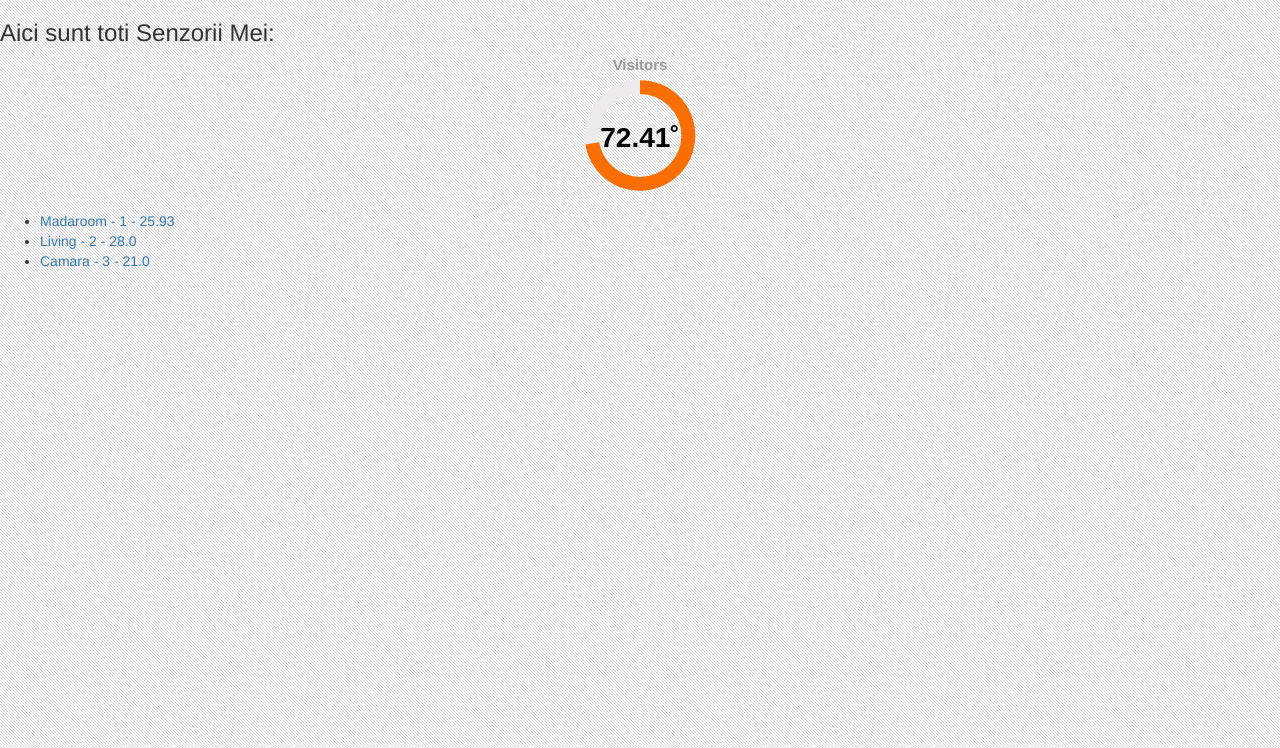
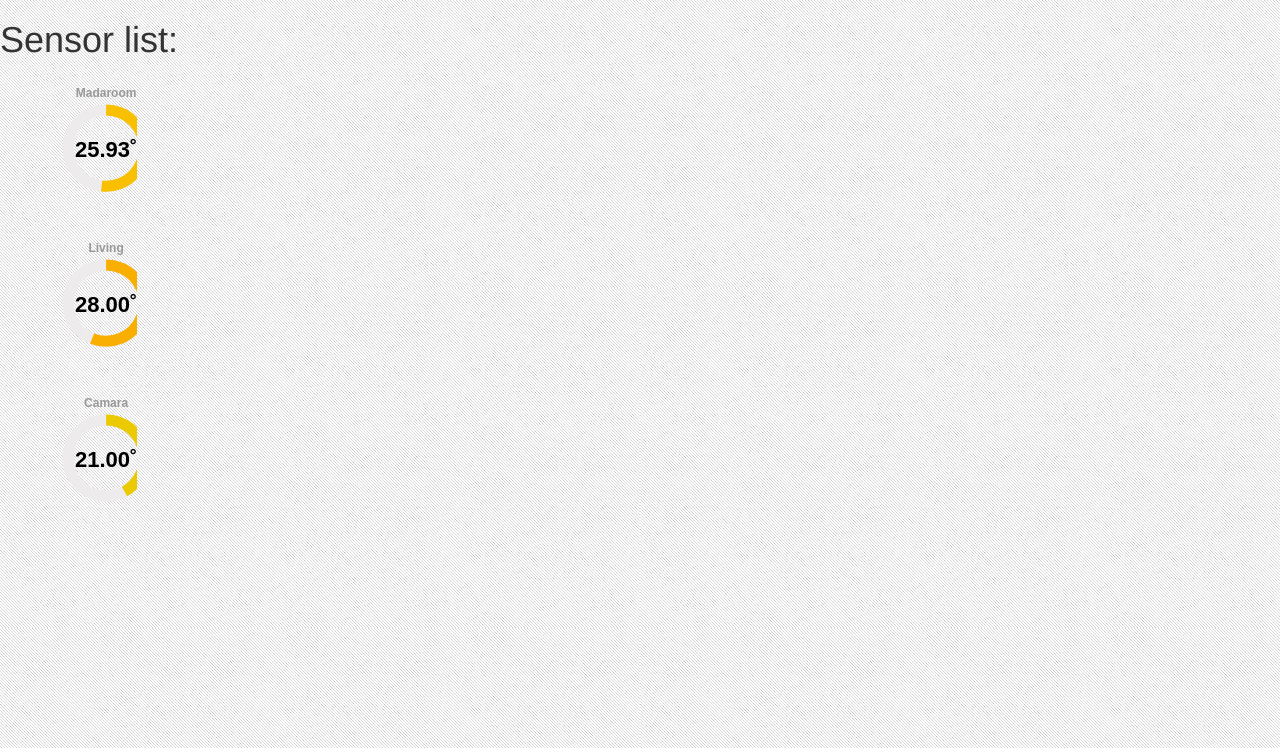
Before and after one commit to mitzamitza/temon, a Django app: page /monitor/ in a window 1280 px wide. Shown: the part 52-800 px from the top of the page. Run offline with Django 3.2, Linux system fonts and the light colour scheme; data comes from the database, SQL or seed files in the repository; both versions use the stored data as it was after the commit; some libraries are stand-ins or nearby versions; some web fonts are replaced.

Commit message:
added gauges

```diff
--- a/monitor/templates/monitor/index.html
+++ b/monitor/templates/monitor/index.html
@@ -5,27 +5,34 @@
 
 {% block body %}
 {% if all_sensors %}
-    <h3>Aici sunt toti Senzorii Mei:</h3>
-     <div class="container">
-    <div id="g1" class="gauge"></div>
+    <h1>Sensor list:</h1>
+
+<div class="container-fluid ">
+    <div class="row">
+        <div class="col-md-4">
 
 
-
-  </div>
 {% load staticfiles %}
 <script src="{% static 'js/justgauge/raphael-2.1.4.min.js' %}"></script>
 <script src="{% static 'js/justgauge/justgage.js' %}"></script>
-    <script>
-    var g1;
+
+{% for sensor in all_sensors %}
+
+    <div class="container-fluid ">
+    <div id="g{{ sensor.id}}" class="col-xs-6 col-md-4">
+    </div>
+  </div>
+<script>
+    var g{{ sensor.id}};
     document.addEventListener("DOMContentLoaded", function(event) {
         g1 = new JustGage({
-            id: "g1",
-            title: "Visitors",
-            value: 72.41,
+            id: "g{{ sensor.id}}",
+            title: "{{ sensor.name }}",
+            value: {{ sensor.values_set.latest.temperature }},
             decimals: 2,
             symbol: '˚',
             min: 0,
-            max: 100,
+            max: 50,
             donut: true,
             gaugeWidthScale: 0.6,
             counter: true,
@@ -37,7 +44,12 @@
         });
     });
     </script>
+    {% endfor %}
 
+        </div>
+    </div>
+</div>
+<!--
     <ul>
         {% for sensor in all_sensors %}
         <li><a href="/monitor/{{ sensor.id}}"> {{ sensor.name }} -  {{ sensor.id }} -  {{ sensor.values_set.latest.temperature }}
@@ -45,7 +57,7 @@
         {% endfor %}
 
     </ul>
-
+-->
 {% else %}
     <h3>No Sensors detected</h3>
 {% endif %}
--- a/temon/settings.py
+++ b/temon/settings.py
@@ -24,7 +24,7 @@ SECRET_KEY = 'l2r9mq^a28-90-wv!04j+9-h=6#&&cm^k(f7%@$o*f2s%pr#5x'
 # SECURITY WARNING: don't run with debug turned on in production!
 DEBUG = True
 INTERNAL_IPS = ('192.168.88.242',)
-ALLOWED_HOSTS = ["0.0.0.0", "192.168.88.235", "192.168.155.108"]
+ALLOWED_HOSTS = ["0.0.0.0", "192.168.88.235", "192.168.88.239", "192.168.155.108"]
 
 # Application definition
 
```
Also changed, not shown: db.sqlite3.
